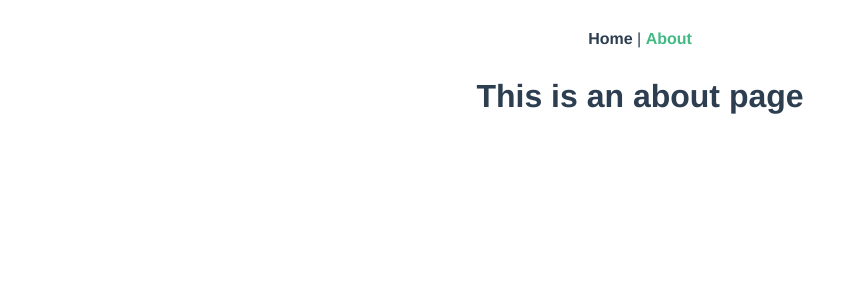
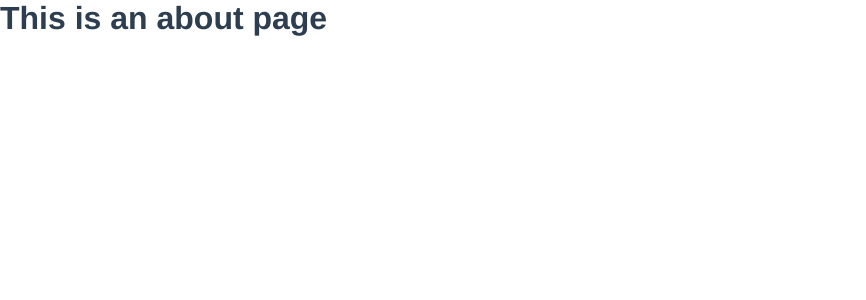
Before and after one commit to blank1024/skin-saber, a Vue app: page /about in a window 1280 px wide. Shown: the top 300 px of the page, without its empty margins (0-866 px from the left). Built offline with nearby package versions, Linux system fonts and the light colour scheme; the HTML template or start-up script is replaced by a standard one.

Commit message:
update(App):文件使用pug模版引擎

```diff
--- a/src/App.vue
+++ b/src/App.vue
@@ -1,11 +1,6 @@
-<template>
-  <div id="app">
-    <div id="nav">
-      <router-link to="/">Home</router-link> |
-      <router-link to="/about">About</router-link>
-    </div>
-    <router-view/>
-  </div>
+<template lang="pug">
+    div#app
+        router-view
 </template>
 
 <style lang="scss">
@@ -13,7 +8,6 @@
   font-family: 'Avenir', Helvetica, Arial, sans-serif;
   -webkit-font-smoothing: antialiased;
   -moz-osx-font-smoothing: grayscale;
-  text-align: center;
   color: #2c3e50;
 }
 
```
